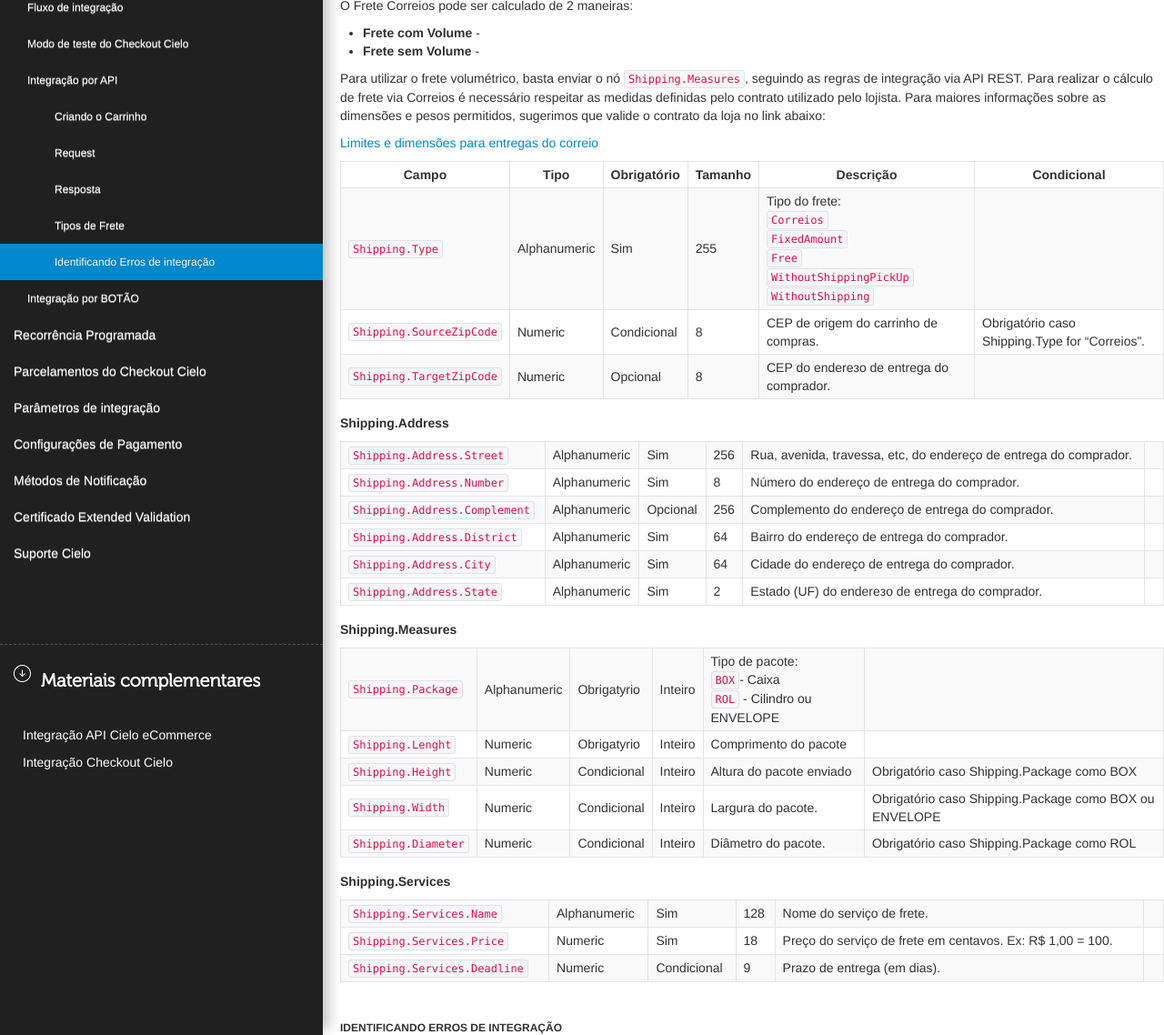
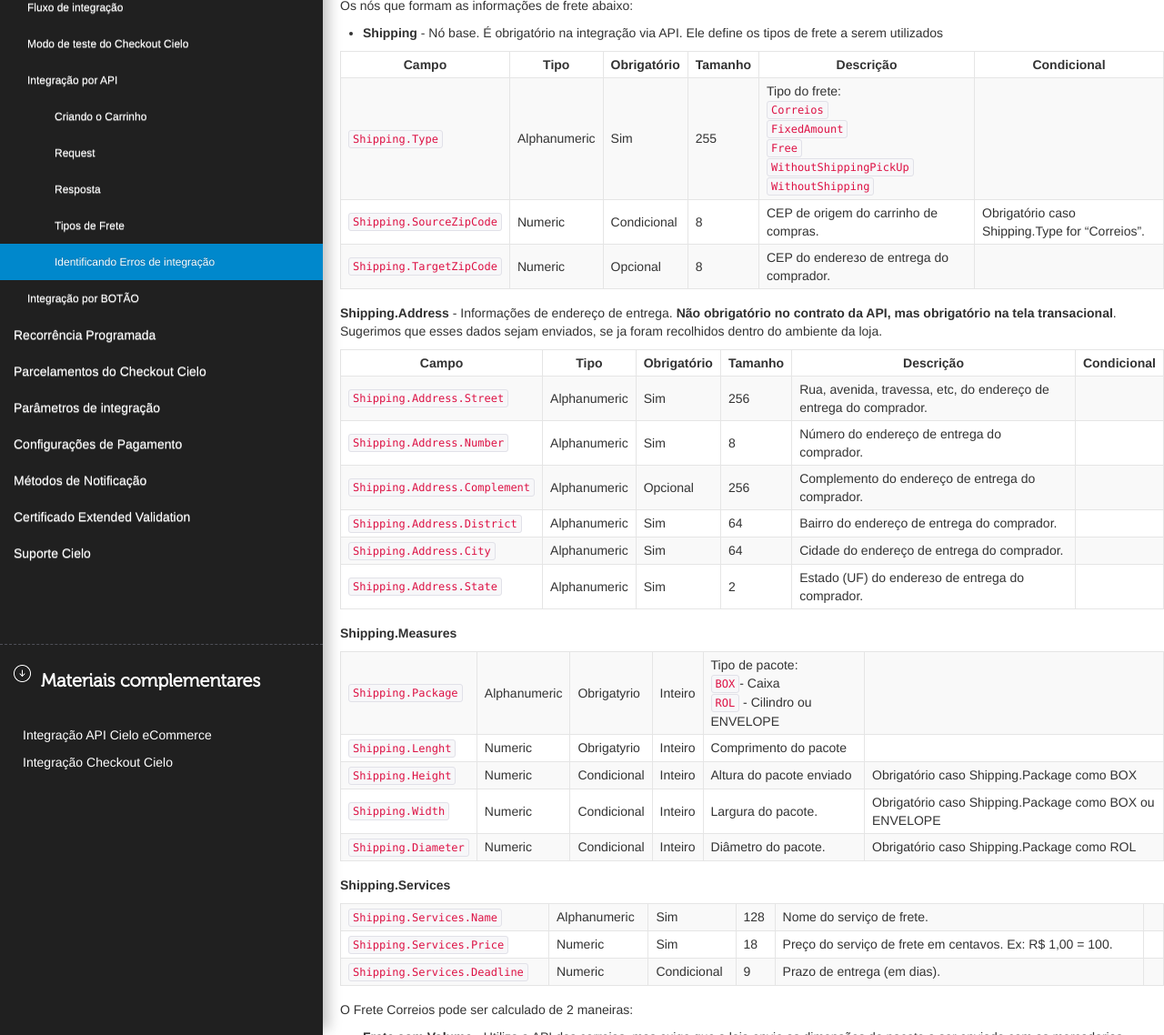
Before and after one commit to DeveloperCielo/Tutorial, a Jekyll site: the page built from _posts/2017-08-25-Checkout.md, in a window 1280 px wide and 1400 px high, scrolled down 14924 px. Shown: the part 262-1400 px from the top of the window at 91% size. Built offline with Jekyll 4.4.1, drawn with Linux system fonts in a browser that asks for light colours; some web fonts are replaced; some of the changed text lies outside the part shown.

Commit message:
Updated '_posts/2017-08-25-Checkout.md' via CloudCannon

```diff
--- a/_posts/2017-08-25-Checkout.md
+++ b/_posts/2017-08-25-Checkout.md
@@ -515,17 +515,9 @@ Abaixo, como cada opção é demonstrada na tela transacional
 | `Correios`              | ![Correios](http://fit-chair.cloudvent.net/Tutorial/public/images/Checkout/Correios.PNG)                           |
 
 
-O Frete Correios pode ser calculado de 2 maneiras:
-
-* **Frete com Volume** -
-* **Frete sem Volume** -
-
-Para utilizar o frete volumétrico, basta enviar o nó `Shipping.Measures`, seguindo as regras de integração via API REST.
-Para realizar o cálculo de frete via Correios é necessário respeitar as medidas definidas pelo contrato utilizado pelo lojista. Para maiores informações sobre as dimensões e pesos permitidos, sugerimos que valide o contrato da loja no link abaixo:
-
-[Limites e dimensões para entregas do correio](http://www.correios.com.br/para-voce/precisa-de-ajuda/limites-de-dimensoes-e-de-peso)
-
-
+Os nós que formam as informações de frete abaixo:
+
+* **Shipping** - Nó base. É obrigatório na integração via API. Ele define os tipos de frete a serem utilizados
 
 | Campo                         | Tipo         | Obrigatório | Tamanho | Descrição                                                                                                    | Condicional                                                     |
 |-------------------------------|--------------|-------------|---------|--------------------------------------------------------------------------------------------------------------|-----------------------------------------------------------------|
@@ -533,8 +525,11 @@ Para realizar o cálculo de frete via Correios é necessário respeitar as medid
 | `Shipping.SourceZipCode`      | Numeric      | Condicional | 8       | CEP de origem do carrinho de compras.                                                                        | Obrigatório caso Shipping.Type for "Correios".                  |
 | `Shipping.TargetZipCode`      | Numeric      | Opcional    | 8       | CEP do endereзo de entrega do comprador.                                                                     |                                                                 |
 
-**Shipping.Address**
-
+**Shipping.Address** - Informações de endereço de entrega. **Não obrigatório no contrato da API, mas obrigatório na tela transacional**. Sugerimos que esses dados sejam enviados, se ja foram recolhidos dentro do ambiente da loja.
+
+
+| Campo                         | Tipo         | Obrigatório | Tamanho | Descrição                                                                                                    | Condicional                                                     |
+|-------------------------------|--------------|-------------|---------|--------------------------------------------------------------------------------------------------------------|-----------------------------------------------------------------|
 | `Shipping.Address.Street`     | Alphanumeric | Sim         | 256     | Rua, avenida, travessa, etc, do endereço de entrega do comprador.                                            |                                                                 |
 | `Shipping.Address.Number`     | Alphanumeric | Sim         | 8       | Número do endereço de entrega do comprador.                                                                  |                                                                 |
 | `Shipping.Address.Complement` | Alphanumeric | Opcional    | 256     | Complemento do endereço de entrega do comprador.                                                             |                                                                 |
@@ -555,6 +550,25 @@ Para realizar o cálculo de frete via Correios é necessário respeitar as medid
 | `Shipping.Services.Name`      | Alphanumeric | Sim         | 128     | Nome do serviço de frete.                                                                                    |                                                                 |
 | `Shipping.Services.Price`     | Numeric      | Sim         | 18      | Preço do serviço de frete em centavos. Ex: R$ 1,00 = 100.                                                    |                                                                 |
 | `Shipping.Services.Deadline`  | Numeric      | Condicional | 9       | Prazo de entrega (em dias).                                                                                  |                                                                 |
+
+
+
+
+
+
+
+
+O Frete Correios pode ser calculado de 2 maneiras:
+
+* **Frete com Volume** - Utiliza a API dos correios, mas exige que a loja envie as dimensões do pacote a ser enviado com as mercadorias
+* **Frete sem Volume** -
+
+Para utilizar o frete volumétrico, basta enviar o nó `Shipping.Measures`, seguindo as regras de integração via API REST.
+Para realizar o cálculo de frete via Correios é necessário respeitar as medidas definidas pelo contrato utilizado pelo lojista. Para maiores informações sobre as dimensões e pesos permitidos, sugerimos que valide o contrato da loja no link abaixo:
+
+[Limites e dimensões para entregas do correio](http://www.correios.com.br/para-voce/precisa-de-ajuda/limites-de-dimensoes-e-de-peso)
+
+
 
 
 
```
